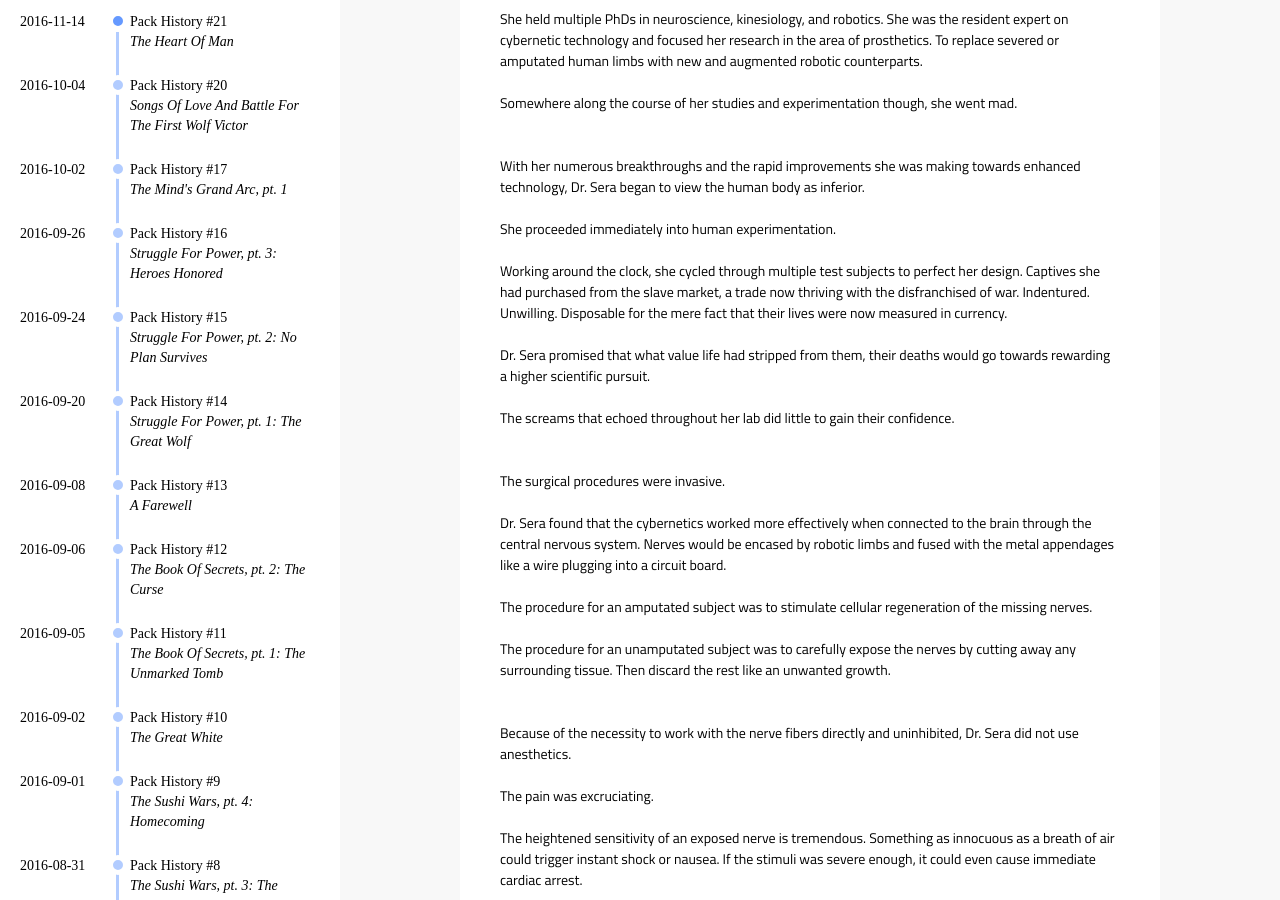
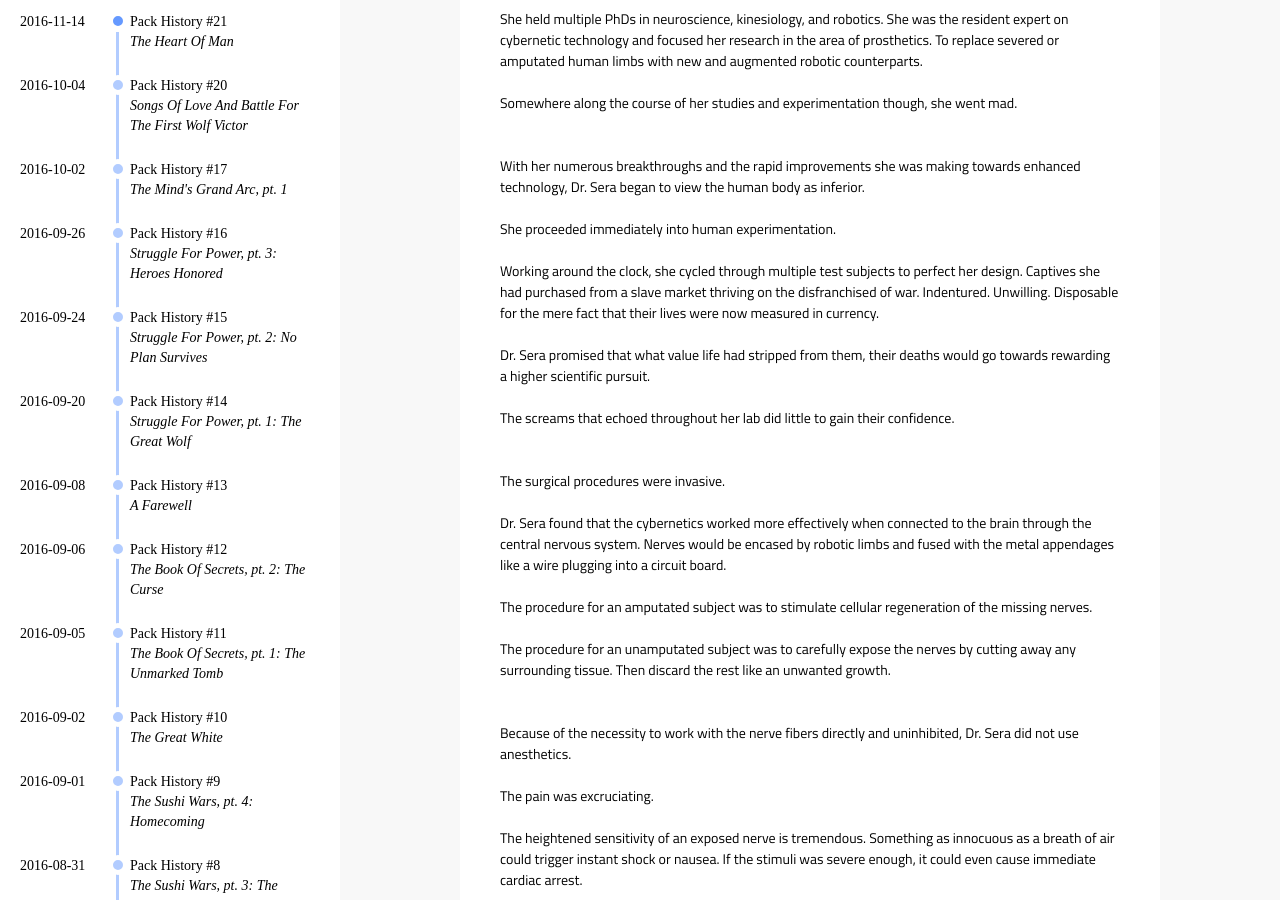
Before and after one commit to WolfpackPSS/wolfpackpss.github.io, a Jekyll site: the page built from _posts/2016-11-14-history-of-the-pack-heart-of-man.md, in a window 1280 px wide and 900 px high, scrolled down 2251 px. Built offline with Jekyll 4.4.1, drawn with Linux system fonts in a browser that asks for light colours; comment, search, counter and statistics services are not loaded.

Commit message:
pack history 21, textual changes
couple textual changes to one of the middle paragraphs

```diff
--- a/_posts/2016-11-14-history-of-the-pack-heart-of-man.md
+++ b/_posts/2016-11-14-history-of-the-pack-heart-of-man.md
@@ -106,7 +106,7 @@ With her numerous breakthroughs and the rapid improvements she was making toward
 
 She proceeded immediately into human experimentation.
 
-Working around the clock, she cycled through multiple test subjects to perfect her design. Captives she had purchased from the slave market, a trade now thriving with the disfranchised of war. Indentured. Unwilling. Disposable for the mere fact that their lives were now measured in currency.
+Working around the clock, she cycled through multiple test subjects to perfect her design. Captives she had purchased from a slave market thriving on the disfranchised of war. Indentured. Unwilling. Disposable for the mere fact that their lives were now measured in currency.
 
 Dr. Sera promised that what value life had stripped from them, their deaths would go towards rewarding a higher scientific pursuit.
 
```
